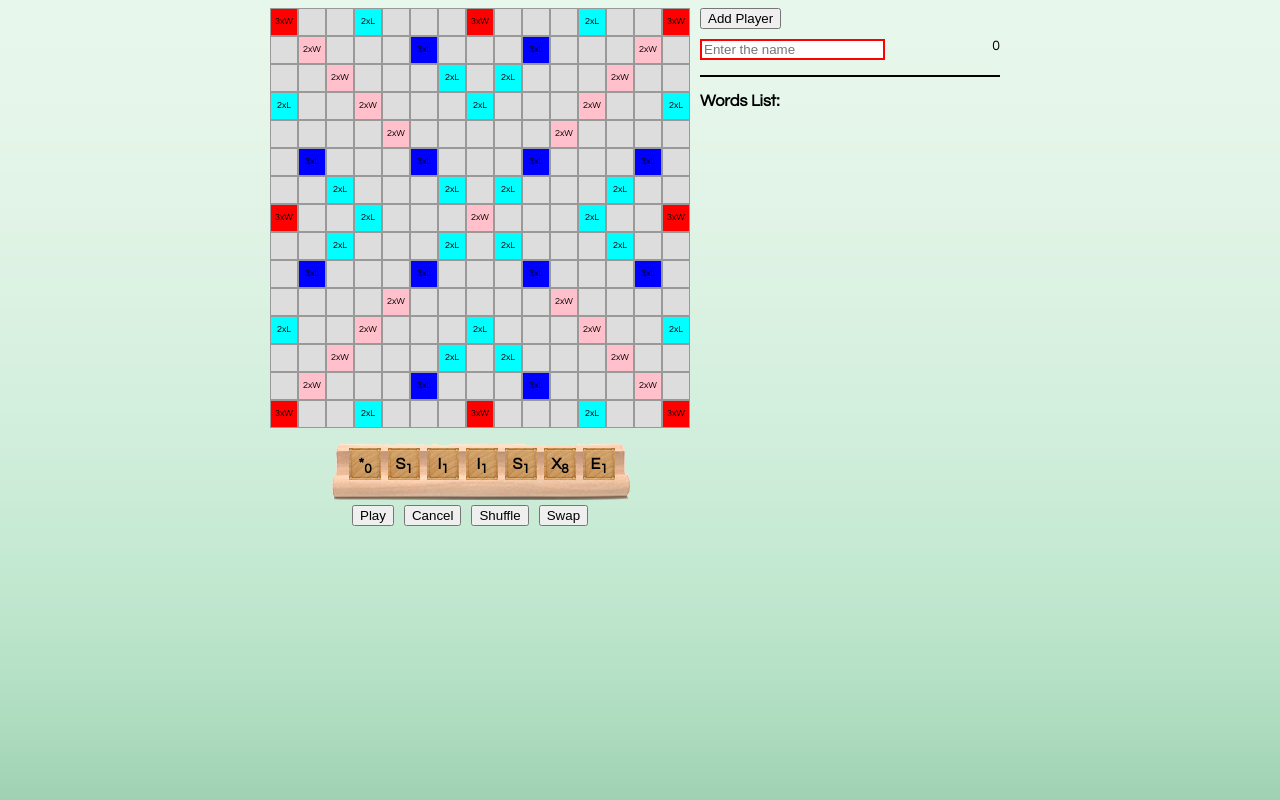
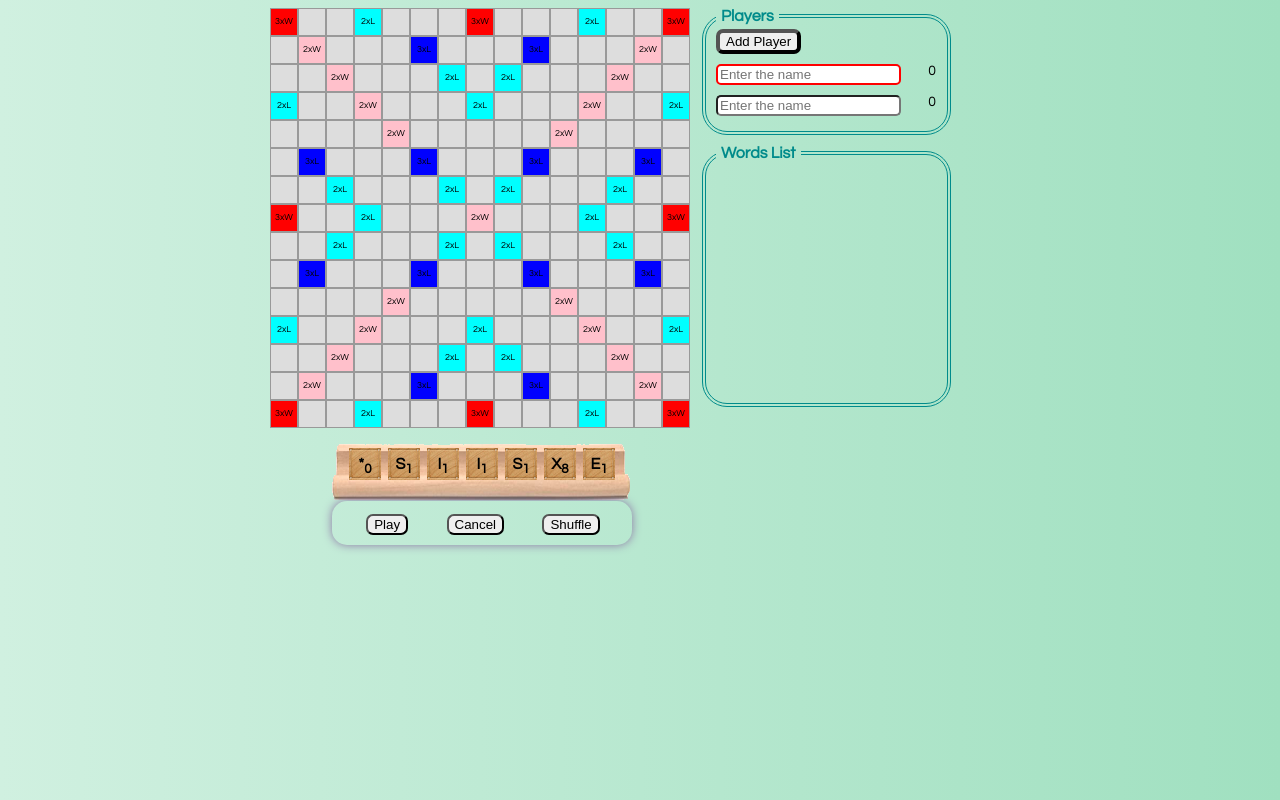
Before and after one commit to SSnake84/ReactJS-Scrabbel, a React app: page / in a window 1280 px wide. Built offline with nearby package versions, Linux system fonts and the light colour scheme.

Commit message:
Esthetic & Cosmetih stuff

```diff
--- a/package.json
+++ b/package.json
@@ -10,7 +10,8 @@
     "react-dom": "^17.0.2",
     "react-scripts": "^3.4.4",
     "styled-components": "^5.3.3",
-    "web-vitals": "^1.1.2"
+    "web-vitals": "^1.1.2",
+    "yarn": "^1.22.17"
   },
   "scripts": {
     "start": "react-scripts start",
--- a/public/index.html
+++ b/public/index.html
@@ -7,7 +7,7 @@
     <meta name="theme-color" content="#000000" />
     <meta
       name="description"
-      content="Web site created using create-react-app"
+      content="Scrabble made by Jose Enser"
     />
     <link rel="apple-touch-icon" href="%PUBLIC_URL%/logo192.png" />
     <!--
@@ -24,7 +24,7 @@
       work correctly both with client-side routing and a non-root public URL.
       Learn how to configure a non-root public URL by running `npm run build`.
     -->
-    <title>React App</title>
+    <title>JE Scrabble</title>
   </head>
   <body>
     <noscript>You need to enable JavaScript to run this app.</noscript>
--- a/src/Components/Players.js
+++ b/src/Components/Players.js
@@ -5,7 +5,7 @@ export default class Players extends React.Component {
 
     constructor(props) {
         super(props);
-        let players = [{name: 'Enter the name', points: 0}];
+        let players = [{name: '', points: 0}, {name: '', points: 0}];
         let playerIndex = 0;
 
         this.state = { players: players, playerIndex: playerIndex};
@@ -47,10 +47,11 @@ export default class Players extends React.Component {
                 <div className="playerPoints">{ player.points }</div>
             </div>));
 
-        return (<div className="playersList">
-                    <button onClick={() => this.addPlayer_Click()}>Add Player</button>
+        return (<fieldset className="playersList">
+                    <legend>Players</legend>
+                    <button onClick={() => this.addPlayer_Click()}> Add Player</button>
                     {listItems}
                     <br clear="all"/>
-                </div>);
+                </fieldset>);
     }
 };
--- a/src/Components/Rack.js
+++ b/src/Components/Rack.js
@@ -133,7 +133,6 @@ export default class Rack extends React.Component {
                 <button className="Play" onClick={() => this.play()}>Play</button>
                 <button className="Cancel" onClick={() => this.cancel()}>Cancel</button>
                 <button className="Shuffle" onClick={() => this.shuffle()}>Shuffle</button>
-                <button className="Swap">Swap</button>
             </div>
         </div>);
     }
--- a/src/Components/WordsList.js
+++ b/src/Components/WordsList.js
@@ -29,19 +29,25 @@ export default class WordsList extends React.Component {
         let b = []
 
         let words = this.state.words;
+        let points = 0;
 
-        for(let i=0; i< words.length; i++)
-            a.push(<li>{words[i].word + ' ' +  words[i].value}</li>);
-
-        if(a.length > 0) {
-            b.push(<br />);
-            b.push(<button onClick={() => this.confirmWords()}>Confirm Words</button>);
+        for(let i=0; i< words.length; i++){
+            a.push(<li>
+                    <div class="word">{words[i].word}</div>
+                    <div className="wordPoints">{words[i].value}</div>
+                   </li>);
+            points += words[i].value;
         }
 
-        return <div>
-                <h3>Words List:</h3>
+        if(a.length > 0){
+            b.push(<div><div class="word wordTotal">TOTAL:</div><div className="wordPoints wordTotalPoints">{points}</div></div>);
+            b.push(<button className="confirmWords" onClick={() => this.confirmWords()}>Confirm Words</button>);
+        }
+
+        return <fieldset className="wordsList">
+                <legend>Words List</legend>
                 <ul>{a}</ul>
                 {b}
-                </div>;
+                </fieldset>;
     }
 };
--- a/src/index.css
+++ b/src/index.css
@@ -1,7 +1,18 @@
+
+html{
+  height: 100%;
+  width:100%;
+}
 body {
   font: 14px "Century Gothic", Futura, sans-serif;
-  background-image: url('./images/background.png');
-  background-repeat: repeat-x;
+  background: linear-gradient(to right, #d0f0e0, #a0e0c0);
+  margin: 0 !important;
+}
+div#root{
+  margin-top: 8px;
+}
+button {
+  border-radius: 7px;
 }
 
 .hidden{ visibility: hidden; }
@@ -59,13 +70,15 @@ body {
   border:2px solid red;
 }
 
-.rack-actions {
-  /* border-width: 0 2px 2px 2px;
-  border-style: solid;
-  border-color: black;
-  border-radius: 4px; */
+div.rack-actions {
   padding: 10px 18px 10px 10px;
+  display: flex;
+  justify-content: space-around;
+  box-shadow: 0 0 10px #8d78a5;
+  border-radius: 15px 15px 15px 15px;
+  margin-top: 9px;
 }
+
 .rack-actions button {
   margin: 3px 0 0 10px;
 }
@@ -91,14 +104,31 @@ body {
   margin:0;
 }
 
+
+.jokerLetter{
+  display: inline-block;
+  width: 50px;
+  height: 50px;
+  font-size: 30px;
+  background-image: url('./images/joker.png');
+  margin: 5px;
+  line-height: 50px;
+  text-align: center;
+}
+
+
 .playersList {
-  border-bottom: 2px solid black;
   padding-bottom: 15px;
+}
+
+.playersList button{
+  border-width: 4px;
 }
 
 .playersList input {
   float: left;
   margin-top:10px;
+  border-radius: 5px;
 }
 
 .playersList div.playerPoints {
@@ -110,15 +140,51 @@ body {
   border: 2px solid red;
 }
 
-.jokerLetter{
-  display: inline-block;
-  width: 50px;
-  height: 50px;
-  font-size: 30px;
-  background-image: url('./images/joker.png');
-  margin: 5px;
-  line-height: 50px;
-  text-align: center;
+.word{
+  float:left;
+}
+
+.wordPoints{
+  float:right;
+}
+
+.wordsList {
+  margin-top: 10px;
+  border: 4px double darkcyan;
+  border-radius: 25px;
+  height: 240px;
+}
+
+.wordsList ul li{
+  list-style-type: circle;
+}
+
+.wordTotal {
+  margin-left: 130px;
+  font-weight: bold;
+}
+
+.wordTotalPoints {
+  font-weight: bold;
+}
+
+.confirmWords {
+  margin-top: 10px;
+  margin-left:55px
+}
+
+fieldset {
+  border: 4px double darkcyan;
+  border-radius: 25px;
+  padding-left: 10px;
+  width: 220px;
+}
+
+legend {
+  font-weight: bold;
+  color: darkcyan;
+  padding: 0px 5px 0px 5px;
+  font-size: 16px;
 }
 
 .modal {
```
Also changed, not shown: firebase.json (added), public/favicon.ico, public/logo192.png, public/logo512.png, 3 other files.
